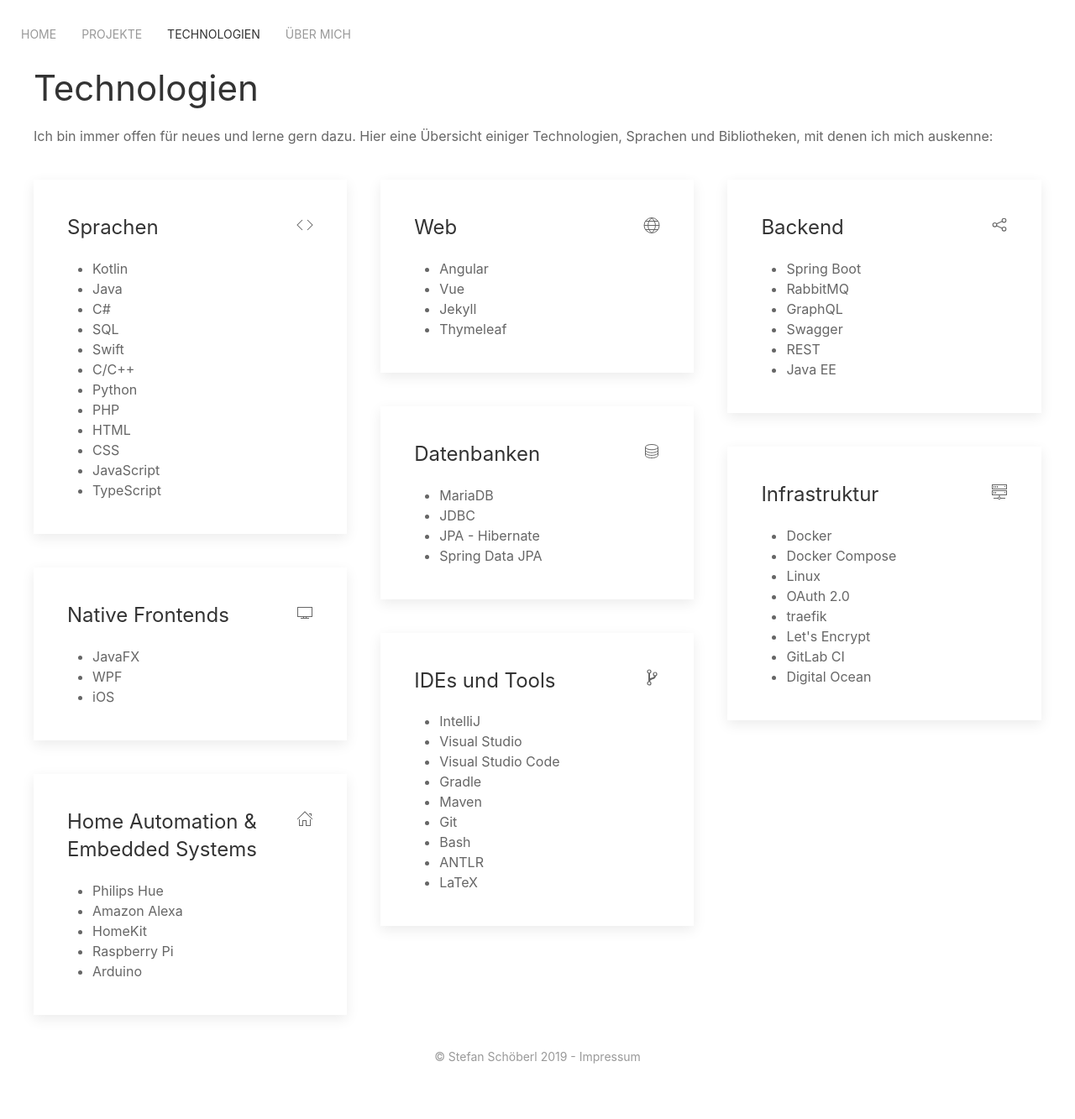
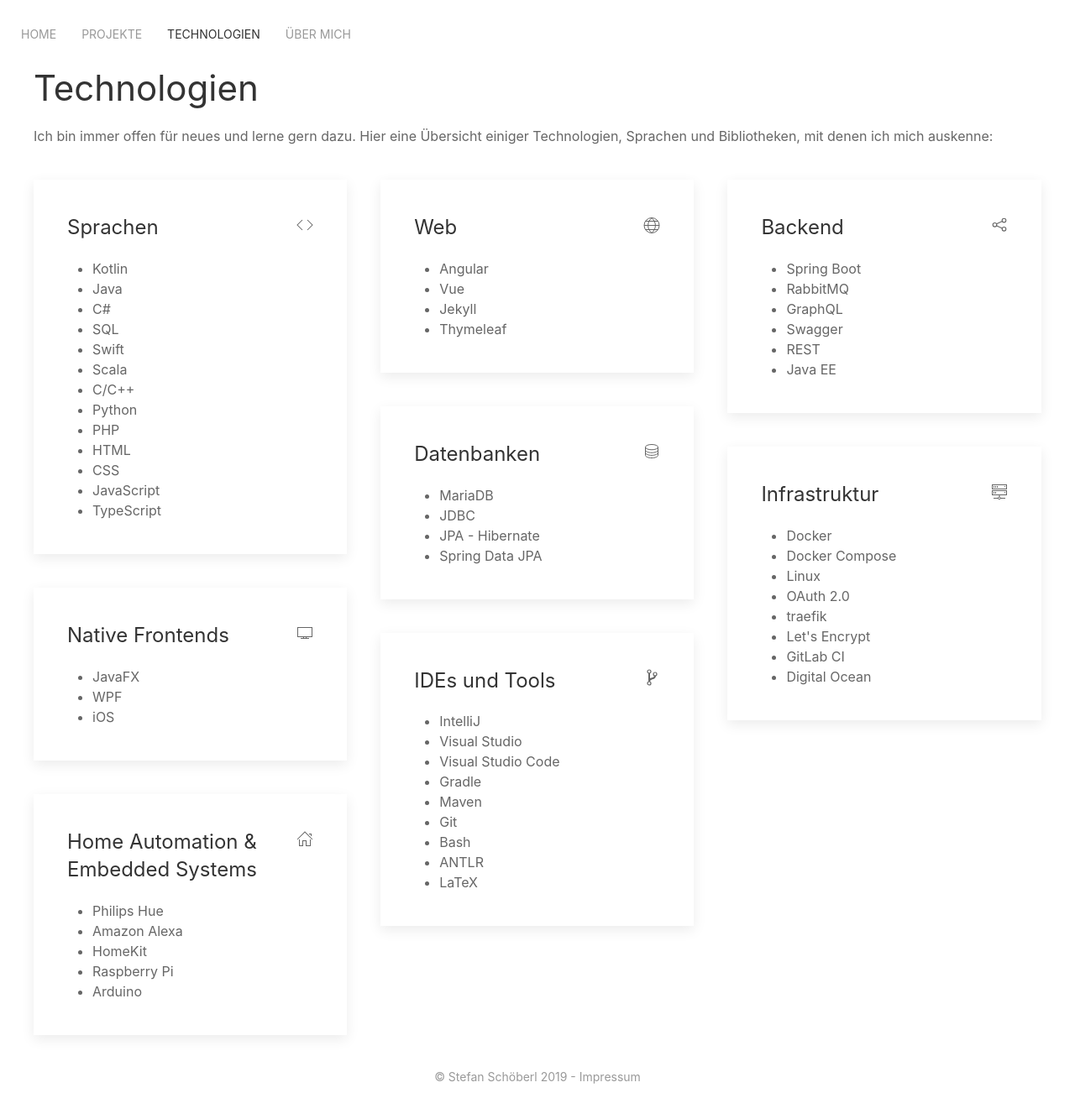
Before and after one commit to stefanschoeberl/stefanschoeberl.github.io, a Jekyll site: the page built from technologies.html, in a window 1280 px wide. Shown: the whole page at 84% size. Built offline with Jekyll 4.4.1, drawn with Linux system fonts in a browser that asks for light colours; before the commit the page ends 1309 px from its top, so only the background shows below that.

Commit message:
Add Scala

```diff
--- a/_data/technologies.yml
+++ b/_data/technologies.yml
@@ -6,6 +6,7 @@
     - C#
     - SQL
     - Swift
+    - Scala
     - C/C++
     - Python
     - PHP
```
